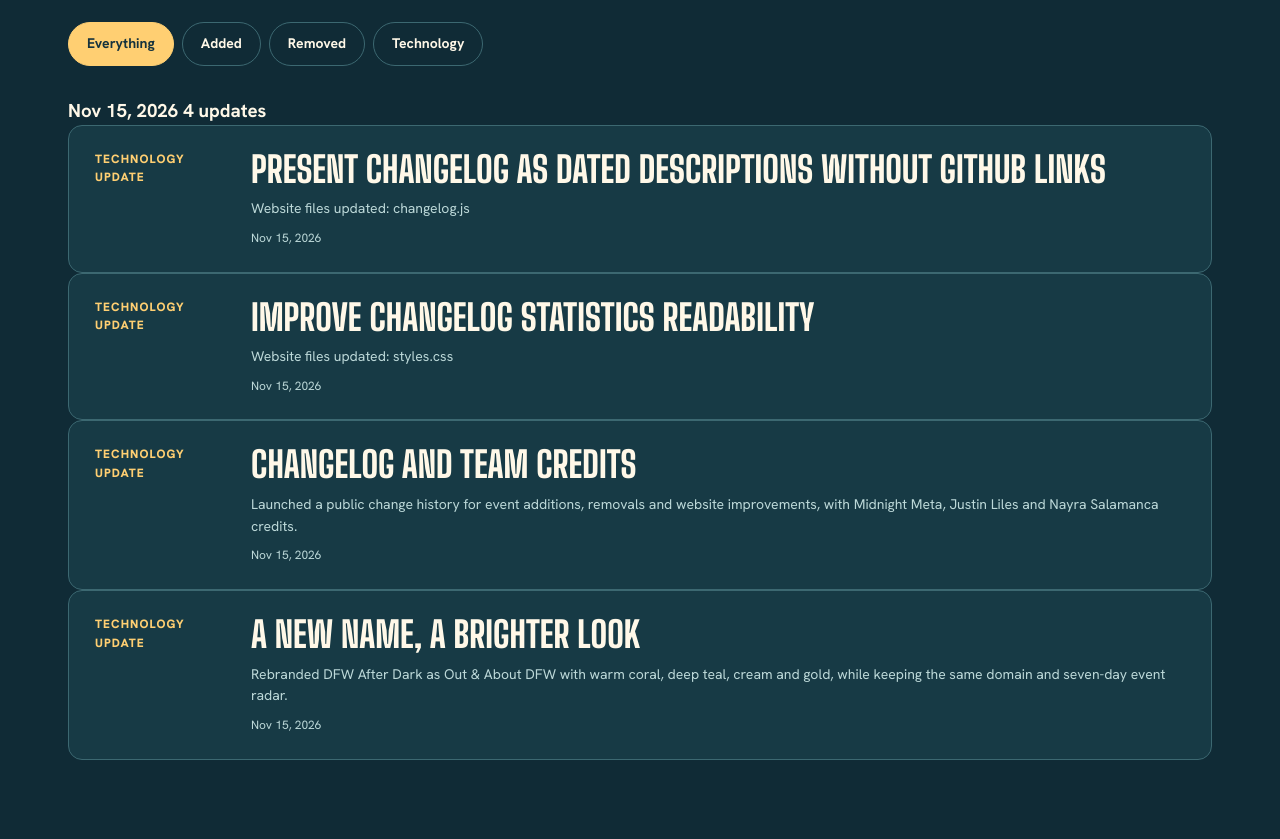
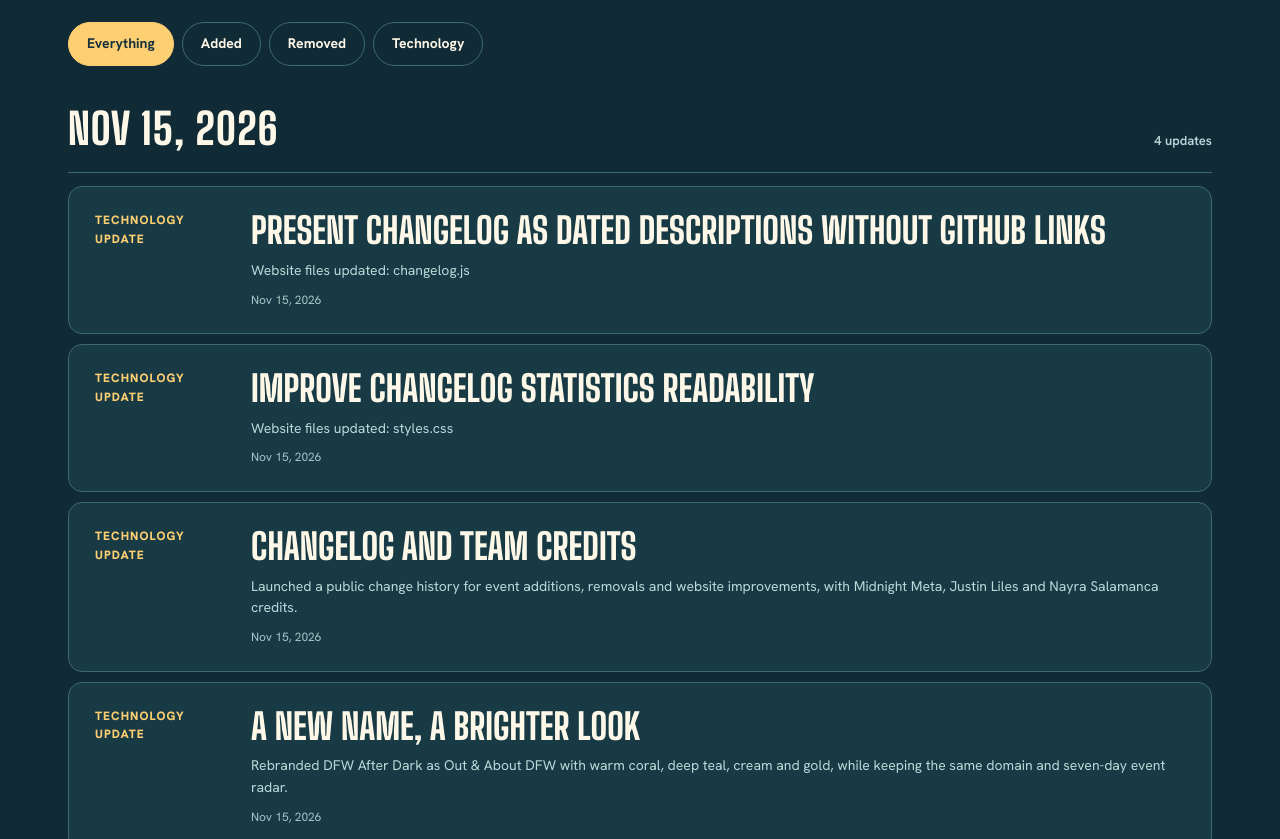
Before and after one commit to justinliles/dfw-after-dark, a plain HTML site: page changelog.html in a window 1280 px wide. Shown: the part 1041-1880 px from the top of the page. Drawn offline with Linux system fonts and the light colour scheme.

Commit message:
Style dated changelog sections

```diff
--- a/styles.css
+++ b/styles.css
@@ -401,3 +401,11 @@ h2{font-family:var(--display);font-weight:800;text-transform:uppercase;font-size
 
 /* Changelog readability: keep historical counts aligned. */
 .change-stat strong{font-variant-numeric:tabular-nums}
+
+/* Changelog is arranged as dated editorial chapters, not GitHub links. */
+.change-list{gap:38px}
+.change-day{display:grid;gap:13px}
+.change-day-heading{font-family:var(--display);font-size:clamp(28px,4vw,43px);font-weight:800;letter-spacing:.02em;text-transform:uppercase;border-bottom:1px solid var(--line);padding-bottom:10px;display:flex;align-items:baseline;justify-content:space-between;gap:12px}
+.change-day-heading span{font:600 13px var(--body);color:var(--mist);letter-spacing:0;text-transform:none}
+.change-day-items{display:grid;gap:10px}
+.change-day .change-details{font-size:12px;opacity:.88}
```
